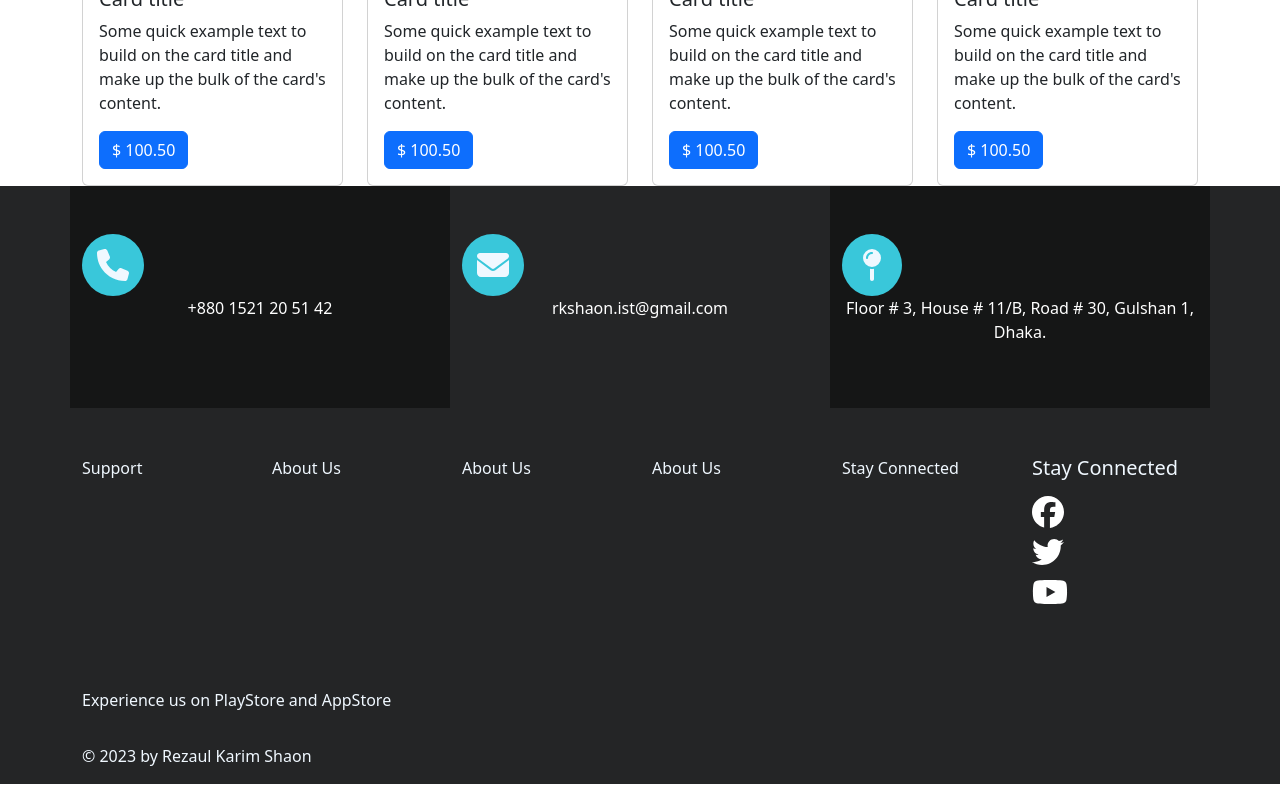
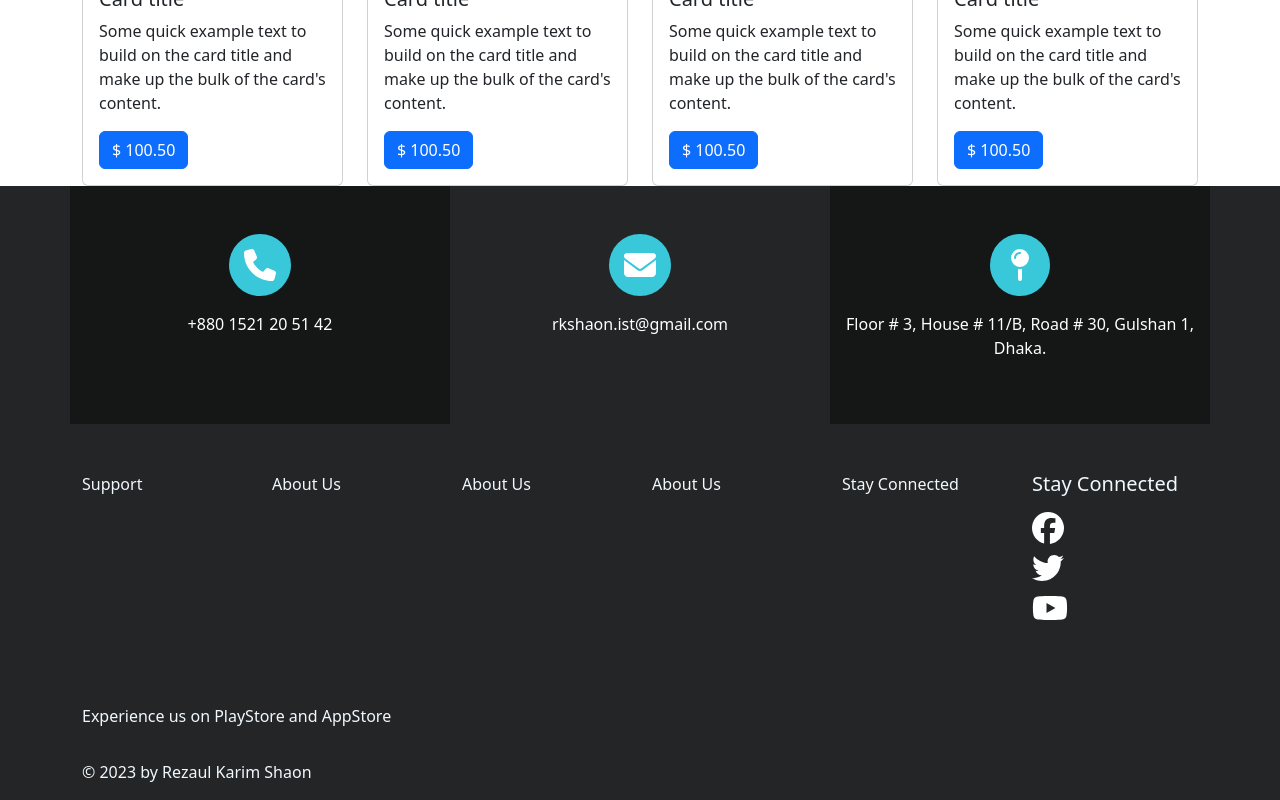
Before and after one commit to rkshaon/ecommerce, a Vue app in the folder frontend/: page / in a window 1280 px wide. Shown: the part 3032-3832 px from the top of the page. Built offline with nearby package versions, Linux system fonts and the light colour scheme.

Commit message:
frontend: footer - updated

```diff
--- a/frontend/src/components/common/FooterComponent.vue
+++ b/frontend/src/components/common/FooterComponent.vue
@@ -3,28 +3,34 @@
         <div class="container">
             <div class="row">
                 <div class="col-4 pt-5 pb-5" style="background-color: #151616;">
+                    <a href="tel:+8801521205142" style="text-decoration: none;" class="text-white">
                         <div>
+                            <div class="text-center">
                                 <font-awesome-icon :icon="['fas', 'phone']" size="2xl" style="background-color: #39c7da; border-radius: 50%; padding: 15px;"/>
-                        <p class="text-center">
-                            <a href="tel:+8801521205142" style="text-decoration: none;" class="text-white">+880 1521 20 51 42</a>
-                        </p>
                             </div>
+                            <p class="text-center pt-3">+880 1521 20 51 42</p>
+                        </div>
+                    </a>
                 </div>
                 <div class="col-4 pt-5 pb-5 footer-item">
+                    <a href="mailto:rkshaon.ist@gmail.com" style="text-decoration: none;" class="text-white">
                         <div>
+                            <div class="text-center">
                                 <font-awesome-icon :icon="['fas', 'envelope']" size="2xl" style="background-color: #39c7da; border-radius: 50%; padding: 15px;"/>
-                        <p class="text-center">
-                            <a href="mailto:rkshaon.ist@gmail.com" style="text-decoration: none;" class="text-white">rkshaon.ist@gmail.com</a>
-                        </p>
                             </div>
+                            <p class="text-center pt-3">rkshaon.ist@gmail.com</p>
+                        </div>
+                    </a>
                 </div>
                 <div class="col-4 pt-5 pb-5 footer-item" style="background-color: #151616;">
+                    <a href="https://goo.gl/maps/uvQvRnu3ucRDuamw9" target="_blank" style="text-decoration: none;" class="text-white">
                         <div>
+                            <div class="text-center">
                                 <font-awesome-icon :icon="['fas', 'map-pin']" size="2xl" style="background-color: #39c7da; border-radius: 50%; padding: 15px 20px;"/>
-                        <p class="text-center">
-                            <a href="https://goo.gl/maps/uvQvRnu3ucRDuamw9" target="_blank" style="text-decoration: none;" class="text-white">Floor # 3, House # 11/B, Road # 30, Gulshan 1, Dhaka.</a>
-                        </p>
                             </div>
+                            <p class="text-center pt-3">Floor # 3, House # 11/B, Road # 30, Gulshan 1, Dhaka.</p>
+                        </div>
+                    </a>
                 </div>
             </div>
             <div class="row mt-5 pb-5">
```
Lines whose indentation alone changed are shown as unchanged.
